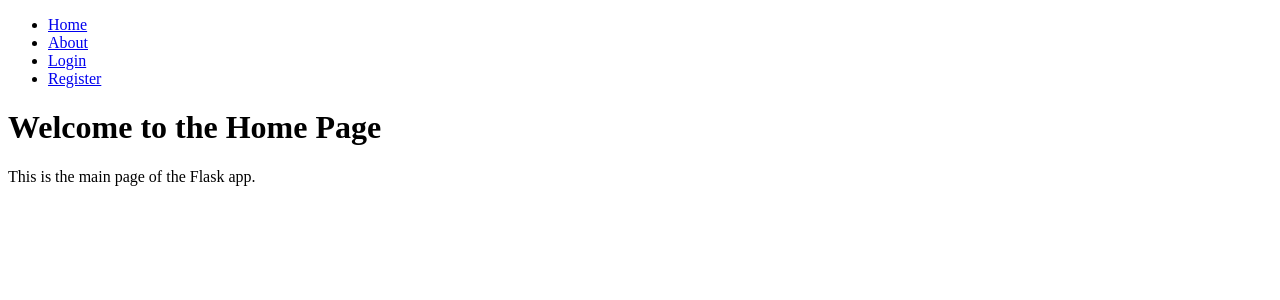
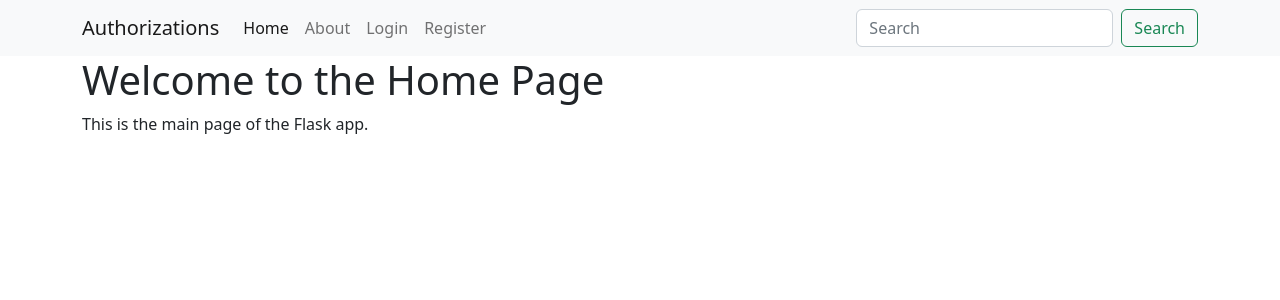
Before and after one commit to RustamovAkrom/FlaskAppAuthentifikation, a Flask app: page / in a window 1280 px wide. Shown: the top 300 px of the page. Run offline with Flask 3, Linux system fonts and the light colour scheme.

Commit message:
connection bootstrap on template

```diff
--- a/app/templates/base.html
+++ b/app/templates/base.html
@@ -4,10 +4,48 @@
     <meta charset="UTF-8">
     <meta name="viewport" content="width=device-width, initial-scale=1.0">
     <title>{% block title %} Flask App {% endblock %}</title>
+    <link rel="stylesheet" href="https://cdn.jsdelivr.net/npm/bootstrap@5.2.3/dist/css/bootstrap.min.css">
 </head>
 <body>
-    <nav>
-        <div style="background-color: indigo;">
+    <nav class="navbar navbar-expand-lg bg-light">
+        <div class="container">
+          <a class="navbar-brand" href="{{ url_for('main.index') }}">Authorizations</a>
+          <button class="navbar-toggler" type="button" data-bs-toggle="collapse" data-bs-target="#navbarSupportedContent" aria-controls="navbarSupportedContent" aria-expanded="false" aria-label="Toggle navigation">
+            <span class="navbar-toggler-icon"></span>
+          </button>
+          <div class="collapse navbar-collapse" id="navbarSupportedContent">
+            <ul class="navbar-nav me-auto mb-2 mb-lg-0">
+              <li class="nav-item">
+                <a class="nav-link active" aria-current="page" href="{{ url_for('main.index') }}">Home</a>
+              </li>
+
+              <li class="nav-item">
+                <a class="nav-link" href="{{ url_for('main.about') }}">About</a>
+              </li>
+              {% if current_user.is_authenticated %}
+                <li class="nav-item">
+                    <a class="nav-link" href="{{ url_for('main.profile') }}">Profile</a>
+                </li>
+                <li class="nav-item">
+                    <a class="nav-link" href="{{ url_for('main.logout') }}">Logout</a>
+                </li>
+              {% else %}
+                <li class="nav-item">
+                    <a class="nav-link" href="{{ url_for('main.login') }}">Login</a>
+                </li>
+                <li class="nav-item">
+                    <a class="nav-link" href="{{ url_for('main.register') }}">Register</a>
+                </li>
+              {% endif %}
+            </ul>
+            <form class="d-flex" role="search">
+              <input class="form-control me-2" type="search" placeholder="Search" aria-label="Search">
+              <button class="btn btn-outline-success" type="submit">Search</button>
+            </form>
+          </div>
+        </div>
+      </nav>
+        <!-- <div style="background-color: indigo;">
             {% if current_user.is_authenticated %}
                 <h1>Welcome {{ current_user.username }}</h1>
             {% endif %}
@@ -22,8 +60,7 @@
             <li><a href="{{ url_for('main.login') }}">Login</a></li>
             <li><a href="{{ url_for('main.register') }}">Register</a></li>
             {% endif %}
-        </ul>
-    </nav>
+        </ul> -->
     {% with messages = get_flashed_messages(with_categories=true) %}
         {% if messages %}
             {% for category, message in messages %}
@@ -35,5 +72,7 @@
         {% block content %}
         {% endblock %}
     </div>
+<script src="https://cdn.jsdelivr.net/npm/@popperjs/core@2.11.6/dist/umd/popper.min.js" integrity="sha384-oBqDVmMz9ATKxIep9tiCxS/Z9fNfEXiDAYTujMAeBAsjFuCZSmKbSSUnQlmh/jp3" crossorigin="anonymous"></script>
+<script src="https://cdn.jsdelivr.net/npm/bootstrap@5.2.3/dist/js/bootstrap.min.js" integrity="sha384-cuYeSxntonz0PPNlHhBs68uyIAVpIIOZZ5JqeqvYYIcEL727kskC66kF92t6Xl2V" crossorigin="anonymous"></script>
 </body>
 </html>
```
Also changed, not shown: README.md, instance/sqlite.db, tests/test_auth.py (line endings or trailing spaces).
